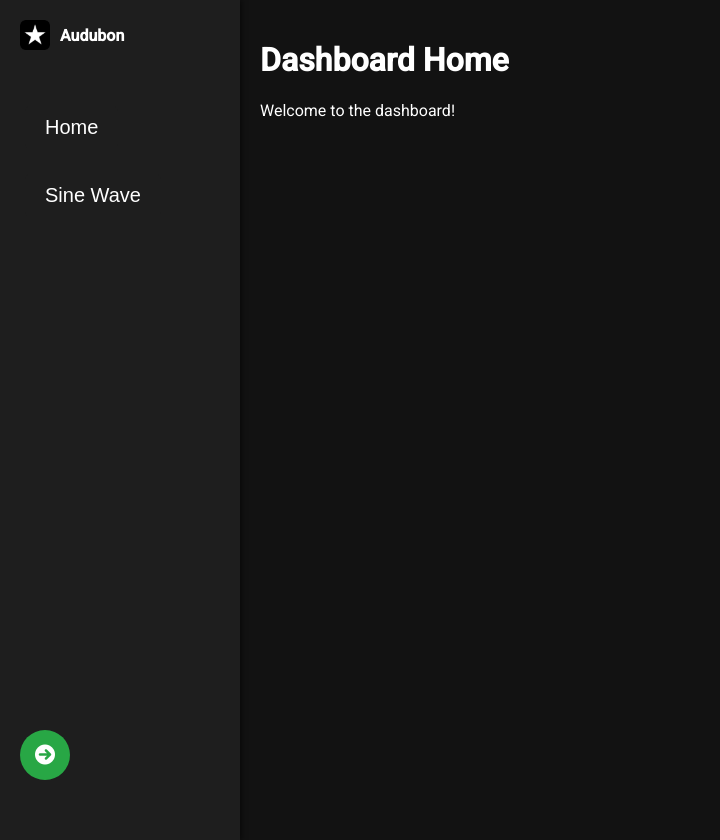
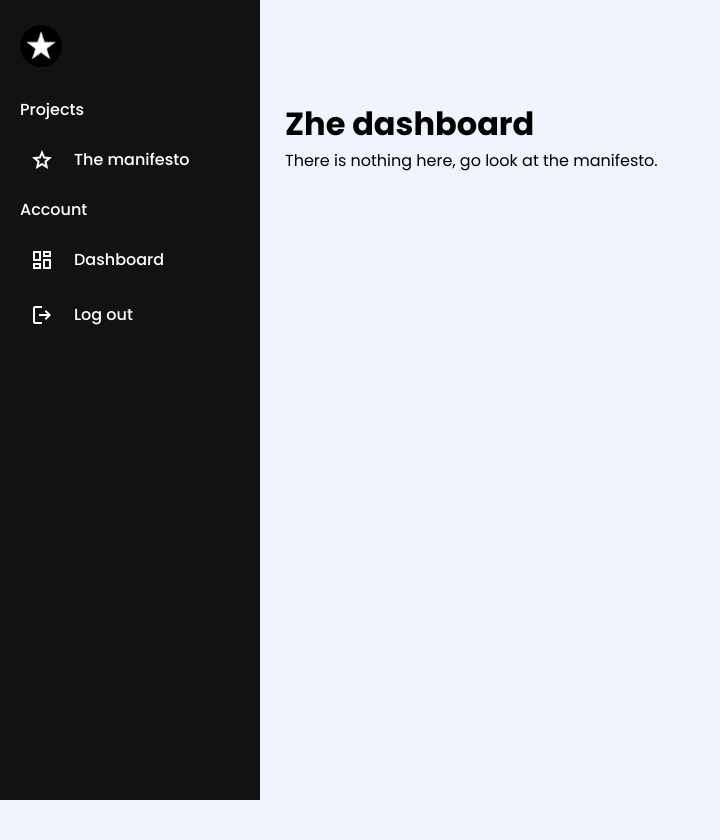
Before and after one commit to KlemensasKaubrys/Audubon, a website: page public/dashboard.html in a window 1280 px wide. Shown: the whole page, without its empty margins (0-720 px from the left). After the commit the page ends 800 px from the top, so only its background shows below. Drawn offline with nearby package versions, Linux system fonts and the light colour scheme.

Commit message:
Better dashboard

```diff
--- a/public/css/dashboard.css
+++ b/public/css/dashboard.css
@@ -1,161 +1,123 @@
+@import url("https://fonts.googleapis.com/css2?family=Poppins:wght@400;500;600;700&display=swap");
 
-@import url('https://fonts.googleapis.com/css2?family=Roboto:wght@400;500&display=swap');
+* {
+  margin: 0;
+  padding: 0;
+  box-sizing: border-box;
+  font-family: "Poppins", sans-serif;
+}
 
 body {
-    font-family: 'Roboto', sans-serif;
-    margin: 0;
-    padding: 0;
-    background-color: #121212;
-    color: #ffffff;
-    transition: background-color 0.3s ease;
+  min-height: 100vh;
+  background: #F0F4FF;
 }
 
-.container {
-    display: flex;
-    height: 100vh;
-    transition: transform 0.3s ease;
+.sidebar {
+  position: fixed;
+  top: 0;
+  left: 0;
+  height: 100%;
+  width: 85px;
+  display: flex;
+  overflow-x: hidden;
+  flex-direction: column;
+  background: #121212;
+  padding: 25px 20px;
+  transition: all 0.3s ease;
 }
 
-.side-panel {
-    width: 200px;
-    background-color: #1e1e1e;
-    padding: 20px;
-    box-shadow: 2px 0 5px rgba(0, 0, 0, 0.5);
-    transition: width 0.3s ease, padding 0.3s ease;
-    overflow: hidden;
-    display: flex;
-    flex-direction: column;
-    height: 100vh;
+.sidebar:hover {
+  width: 260px;
 }
 
-.side-panel.hidden {
-    width: 0;
-    padding: 0;
+.sidebar .sidebar-header {
+  display: flex;
+  align-items: center;
 }
 
-.sidebar-header {
-    display: flex;
-    align-items: center;
-    margin-bottom: 20px;
+.sidebar .sidebar-header img {
+  width: 42px;
+  border-radius: 50%;
 }
 
-.side-panel ul {
-    list-style-type: none;
-    padding: 0;
-    transition: opacity 0.3s ease;
-    flex-grow: 1;
+.sidebar .sidebar-header h2 {
+  color: #fff;
+  font-size: 1.25rem;
+  font-weight: 600;
+  white-space: nowrap;
+  margin-left: 23px;
 }
 
-.side-panel.hidden ul {
-    opacity: 0;
+.sidebar-links h4 {
+  color: #fff;
+  font-weight: 500;
+  white-space: nowrap;
+  margin: 10px 0;
+  position: relative;
 }
 
-.side-panel li {
-    margin: 15px 0;
+.sidebar-links h4 span {
+  opacity: 0;
 }
 
-.side-panel button {
-        padding: 10px 20px;
-        font-size: 20px;
-        cursor: pointer;
-        border: none;
-        border-radius: 5px;
-        background-color: #1e1e1e;
-        color: white;
-        position: relative;
-        z-index: 1;
-        margin: 5px;
-        overflow: hidden;
-    }
-.side-panel button::before,
-.side-panel button::after {
-    content: '';
-    position: absolute;
-    top: 50%;
-    transform: translateY(-50%);
-    font-size: 18px;
-    opacity: 0;
-    transition: all 0.3s ease;
-    color: white;
-    z-index: -1;
+.sidebar:hover .sidebar-links h4 span {
+  opacity: 1;
 }
 
-.side-panel button::before {
-    content: '>';
-    font-size: 18px;
-    left: -40px;
+.sidebar-links .menu-separator {
+  position: absolute;
+  left: 0;
+  top: 50%;
+  width: 100%;
+  height: 1px;
+  transform: scaleX(1);
+  transform: translateY(-50%);
+  background: #4f52ba;
+  transform-origin: right;
+  transition-delay: 0.2s;
 }
 
-.side-panel button::after {
-    content: '<';
-    font-size: 18px;
-    right: -40px;
+.sidebar:hover .sidebar-links .menu-separator {
+  transition-delay: 0s;
+  transform: scaleX(0);
 }
 
-.side-panel button:hover::before {
-    left: 3px;
-    font-size: 18px;
-    opacity: 1;
+.sidebar-links {
+  list-style: none;
+  margin-top: 20px;
+  height: 80%;
+  overflow-y: auto;
+  scrollbar-width: none;
 }
 
-.side-panel button:hover::after {
-    right: 3px;
-    font-size: 18px;
-    opacity: 1;
+.sidebar-links::-webkit-scrollbar {
+  display: none;
 }
 
-.side-panel button:hover {
-    z-index: 2;
+.sidebar-links li a {
+  display: flex;
+  align-items: center;
+  gap: 0 20px;
+  color: #fff;
+  font-weight: 500;
+  white-space: nowrap;
+  padding: 15px 10px;
+  text-decoration: none;
+  transition: 0.2s ease;
 }
 
-.main-content {
-    padding: 20px;
-    flex-grow: 1;
+.sidebar-links li a:hover {
+  color: #161a2d;
+  background: #fff;
+  border-radius: 4px;
+}
+
+.content {
+    flex: 1;
+    padding: 100px;
     transition: margin-left 0.3s ease;
 }
 
-.main-content.expanded {
-    margin-left: 0;
-}
-
-@keyframes shake {
-    0% { transform: translate(0); }
-    25% { transform: translate(-3px, 0); }
-    50% { transform: translate(3px, 0); }
-    75% { transform: translate(-3px, 0); }
-    100% { transform: translate(0); }
-}
-
-.toggle-button {
-    position: fixed;
-    bottom: 20px;
-    left: 20px;
-    padding: 10px;
-    height: 50px;
-    width: 50px;
-    background-color: #28a745;
-    color: white;
-    border: none;
-    border-radius: 50%;
-    cursor: pointer;
-    transition: background-color 0.3s ease;
-    display: flex;
-    align-items: center;
-    justify-content: center;
-    z-index: 1000;
-}
-
-
-.toggle-button:active {
-    animation: shake 0.3s;
-}
-
-.toggle-button:hover {
-    background-color: #218838;
-}
-
-
-.toggle-button i {
-    font-size: 20px;
-    margin: 0;
-}
+.sidebar:hover + .content {
+    margin-left: 185px; /* Margin matches the sidebar's expanded width */
+  }
--- a/public/dashboard.html
+++ b/public/dashboard.html
@@ -1,33 +1,42 @@
 <!DOCTYPE html>
 <html lang="en">
 <head>
-    <meta charset="UTF-8">
-    <meta name="viewport" content="width=device-width, initial-scale=1.0">
-    <title>Dashboard</title>
-    <link rel="stylesheet" href="css/dashboard.css">
-    <link rel="icon" href="favicon.ico"> <!-- Favicon -->
-    <link rel="stylesheet" href="https://cdnjs.cloudflare.com/ajax/libs/font-awesome/6.0.0-beta3/css/all.min.css">
+  <meta charset="UTF-8" />
+  <meta name="viewport" content="width=device-width, initial-scale=1.0" />
+  <title>Dashboard</title>
+  <link rel="stylesheet"
+    href="https://fonts.googleapis.com/css2?family=Material+Symbols+Outlined:opsz,wght,FILL,GRAD@20..48,100..700,0..1,-50..200" />
+  <link rel="stylesheet" href="css/dashboard.css" />
 </head>
 <body>
-    <div class="container">
-        <div class="side-panel">
-            <div class="sidebar-header">
-                <img src="favicon.ico" alt="Logo" style="width: 30px; height: 30px; vertical-align: middle;">
-                <span style="margin-left: 10px; font-weight: bold;">Audubon</span>
-            </div>
-            <ul>
-                <li><button onclick="loadPage('home')">Home</button></li>
-                <li><button onclick="loadPage('sine-wave')">Sine Wave</button></li>
-            </ul>
-        </div>
-        <div class="main-content" id="main-content">
-            <h1>Dashboard Home</h1>
-            <p>Welcome to the dashboard!</p>
-        </div>
+  <aside class="sidebar">
+    <div class="sidebar-header">
+      <img src="favicon.ico" alt="logo" />
     </div>
-    <button class="toggle-button" onclick="toggleSidebar()">
-        <i id="toggle-icon" class="fa-solid fa-circle-arrow-right"></i>
-    </button>
-    <script src="js/dashboard_load.js"></script>
+    <ul class="sidebar-links">
+      <h4>
+        <span>Projects</span>
+        <div class="menu-separator"></div>
+      </h4>
+      <li>
+        <a href="https://km-sk.com/dashboard/manifesto"><span class="material-symbols-outlined"> star </span>The manifesto</a>
+      </li>
+
+      <h4>
+        <span>Account</span>
+        <div class="menu-separator"></div>
+      </h4>
+      <li>
+        <a href="https://km-sk.com/dashboard"><span class="material-symbols-outlined"> Dashboard </span>Dashboard</a>
+      </li>
+      <li>
+        <a href="https://km-sk.com/login"><span class="material-symbols-outlined"> logout </span>Log out</a>
+      </li>
+    </ul>
+  </aside>
+  <main class="content">
+    <h1> Zhe dashboard </h1>
+    There is nothing here, go look at the manifesto.
+  </main>
 </body>
 </html>
--- a/public/js/dashboard_load.js
+++ /dev/null
@@ -1,40 +0,0 @@
-let isSidebarVisible = true; // Track the visibility state of the sidebar
-
-function loadPage(page) {
-    const mainContent = document.getElementById('main-content');
-
-    if (page === 'home') {
-        mainContent.innerHTML = `
-            <h1>Dashboard Home</h1>
-            <p>Welcome to the dashboard!</p>
-        `;
-    } else if (page === 'sine-wave') {
-        fetch('/sine_wave.html')  // Ensure this path is correct
-            .then(response => {
-                if (!response.ok) {
-                    throw new Error('Network response was not ok');
-                }
-                return response.text();
-            })
-            .then(data => {
-                mainContent.innerHTML = data;
-            })
-            .catch(error => {
-                mainContent.innerHTML = `<p>Error loading the sine wave page: ${error.message}</p>`;
-            });
-    }
-}
-
-function toggleSidebar() {
-    const sidePanel = document.querySelector('.side-panel');
-    const toggleIcon = document.getElementById('toggle-icon');
-
-    sidePanel.classList.toggle('hidden');
-    isSidebarVisible = !isSidebarVisible; // Toggle the state
-
-    if (isSidebarVisible) {
-        toggleIcon.className = 'fa-solid fa-circle-arrow-left'; // Icon for hiding
-    } else {
-        toggleIcon.className = 'fa-solid fa-circle-arrow-right'; // Icon for showing
-    }
-}
```
Also changed, not shown: public/login.html (+1 -1 lines), public/manifesto.html (added, +134 -0 lines), public/sine_wave.html (deleted, +0 -14 lines), 1 other file.
